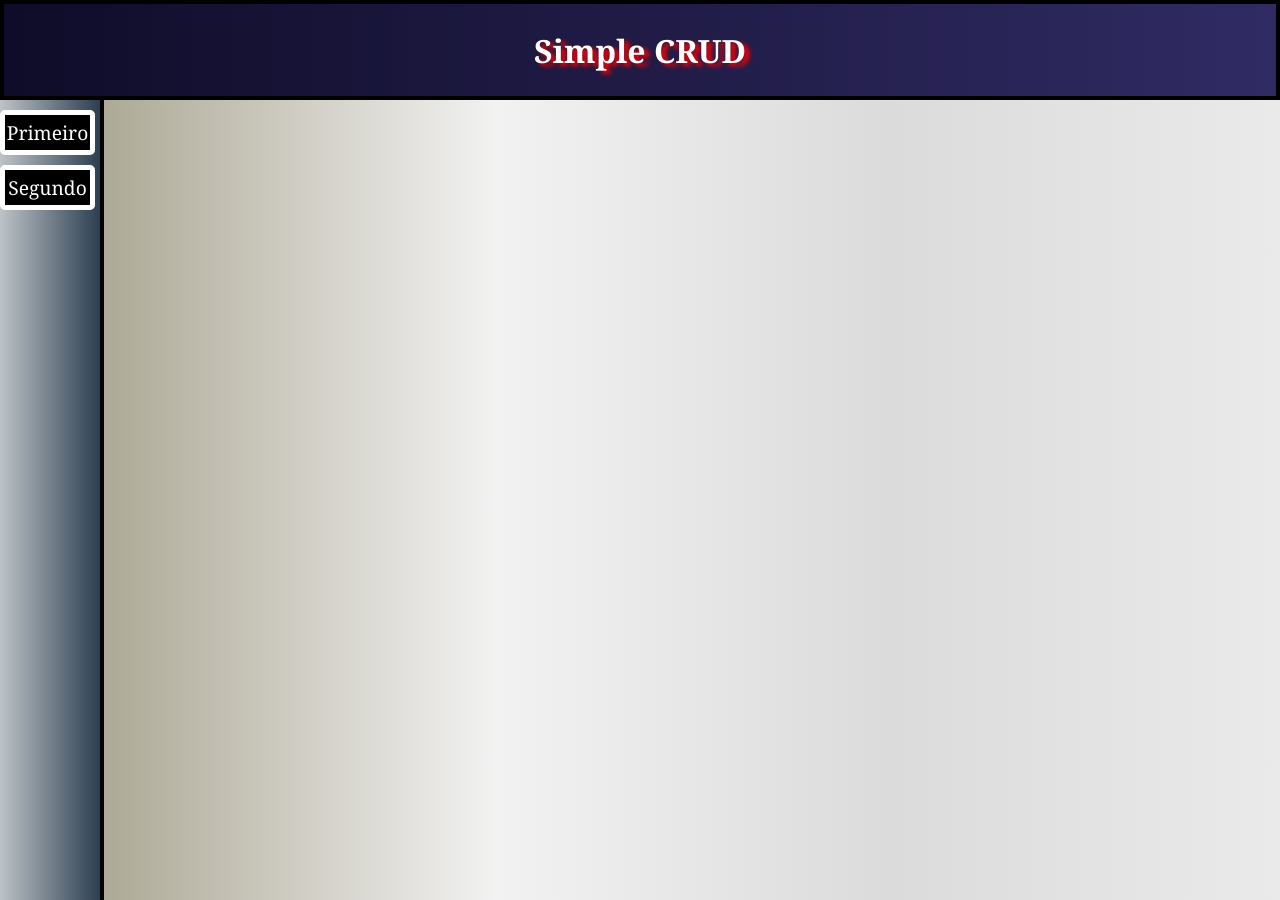
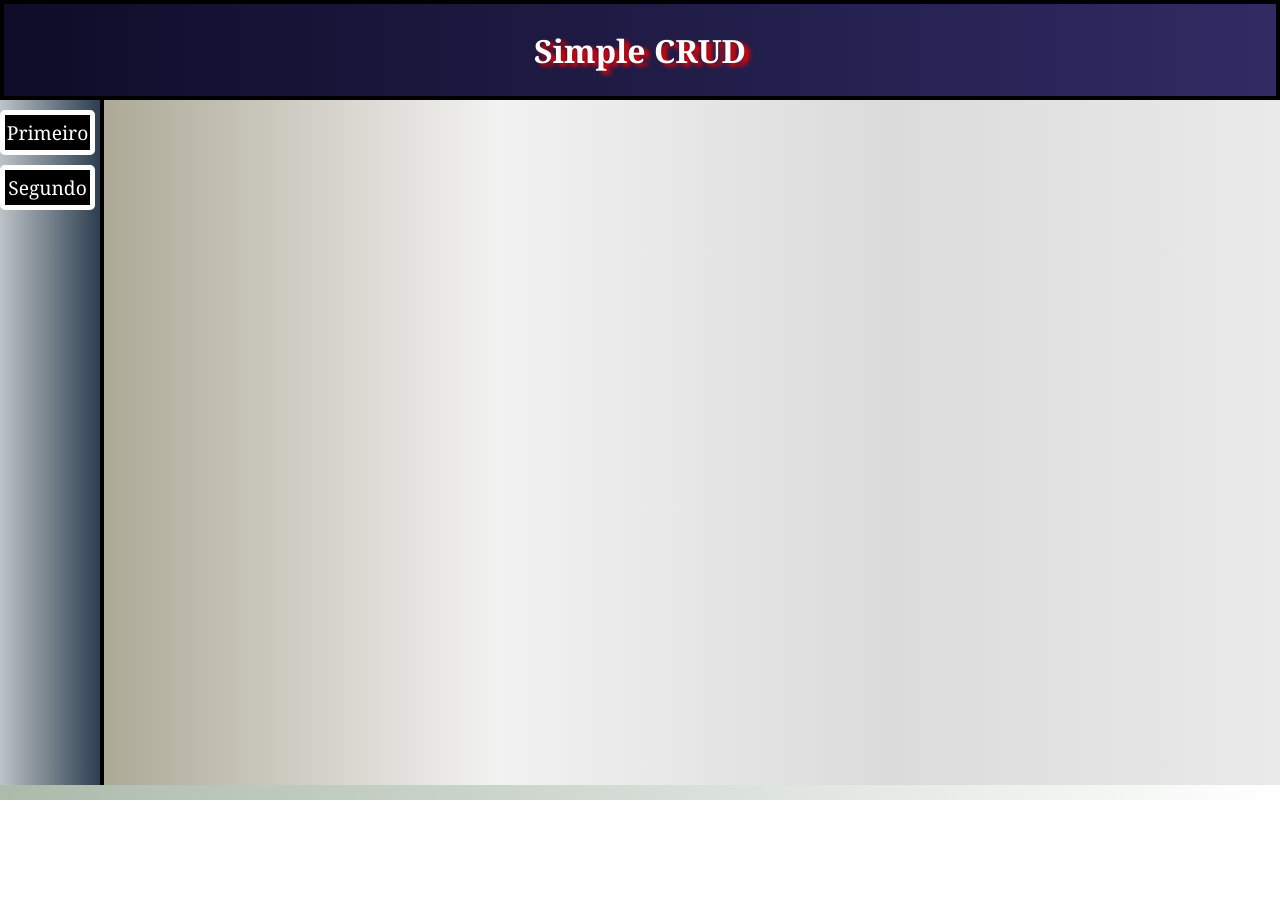
Before and after one commit to richardpeccin/SImpleCRUD, a React (Create React App) app in the folder frontend/: page / in a window 1280 px wide. After the commit the page ends 800 px from the top, so only its background shows below. Built offline with nearby package versions, Linux system fonts and the light colour scheme.

Commit message:
changed styles.

```diff
--- a/frontend/src/app.css
+++ b/frontend/src/app.css
@@ -1,7 +1,7 @@
 .menu-content {
   display: flex;
   flex-direction: row;
-  height: 100vh;
+  height: 85.65vh;
 }
 
 .content {
--- a/frontend/src/components/Menu/styles.css
+++ b/frontend/src/components/Menu/styles.css
@@ -1,6 +1,6 @@
 .menu {
   width: 110px;
-  height: 100vh;
+  height: 85.65vh;
   background: linear-gradient(to right, #bdc3c7, #2c3e50);
   display: flex;
   flex-direction: column;
```
